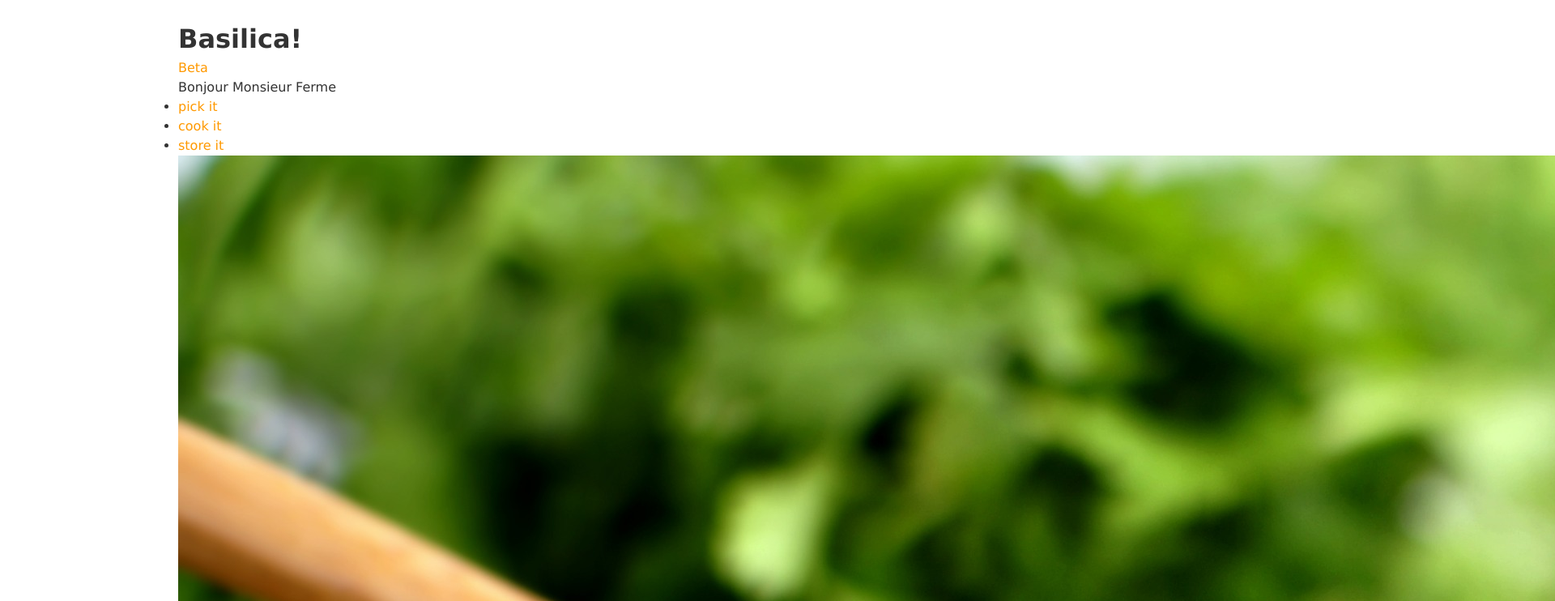
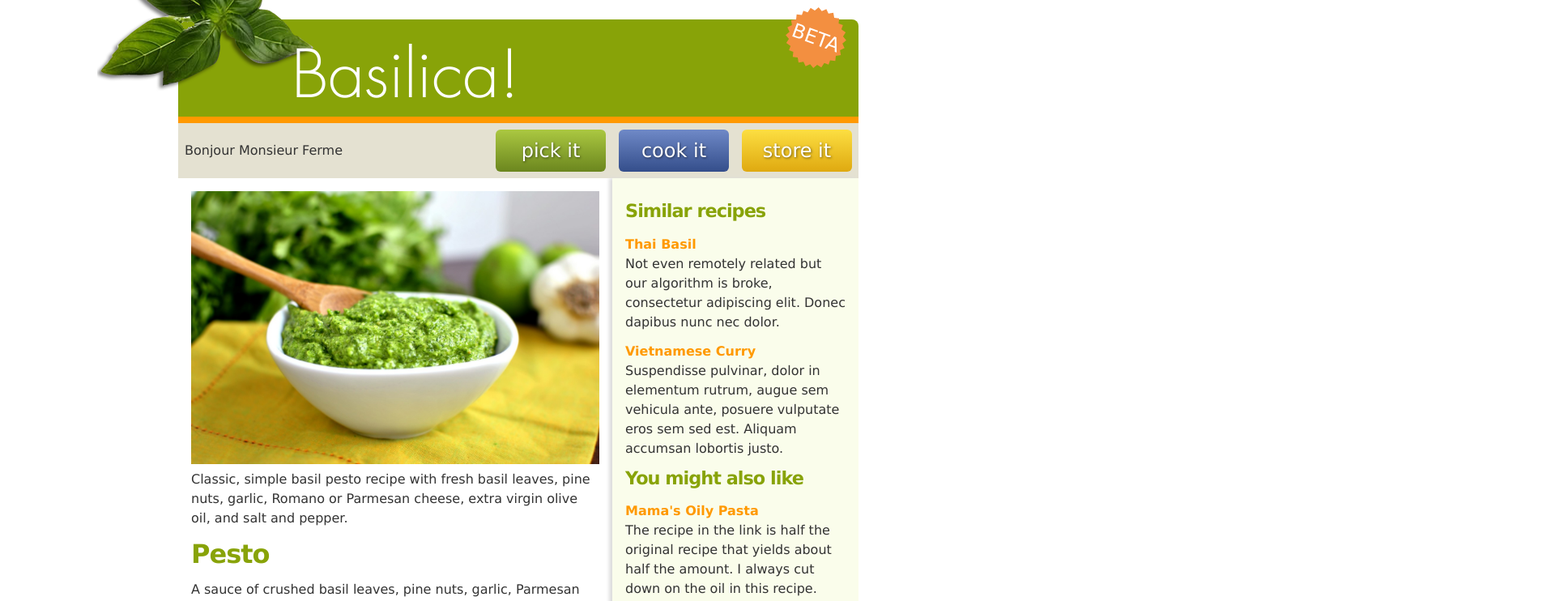
Before and after one commit to DannyBoyNYC/temp-2, a website: page app/index.html in a window 1280 px wide. Shown: the top 742 px of the page at 81% size, 1920 px wide, since content can reach past the window. Drawn offline with Linux system fonts and the light colour scheme.

Commit message:
layout complete

```diff
--- a/app/css/styles.css
+++ b/app/css/styles.css
@@ -1,11 +1,20 @@
+@font-face {
+  font-family: "futura_stdlight";
+  src: url("font/futurastd-light-webfont-webfont.woff2") format("woff2"),
+    url("font/futurastd-light-webfont-webfont.woff") format("woff");
+  font-weight: normal;
+  font-style: normal;
+}
+
 html {
   --basil-green: #88a308;
   --dark-gray: #333333;
-    --light-gray: #999999;
+  --light-gray: #e4e1d1;
   --orange: #f90;
   --red: #f00;
   --max-width: 840px;
-    --breakpoint: 640px;
+  --light-green: #fafdeb;
+  /* --breakpoint: 640px; */
 }
 
 * {
@@ -24,8 +33,10 @@ html {
   line-height: 1.5;
   color: var(--dark-gray);
   max-width: var(--max-width);
+  @media (width > 640px) {
     margin: 0 auto;
     margin-top: 24px;
+  }
 }
 
 h2,
@@ -50,8 +61,104 @@ html {
   color: var(--red);
 }
 
+img {
+  width: 100%;
+}
+
 li > h4 {
   margin-top: 12px;
+}
+
+header {
+  height: 120px;
+  background: var(--basil-green);
+  position: relative;
+  @media (width > 640px) {
+    border-radius: 8px 8px 0px 0px;
+  }
+  h1 {
+    background: url(img/basil.png) no-repeat;
+    font-family: futura_stdlight, sans-serif;
+    font-weight: normal;
+    color: #fff;
+    font-size: 5rem;
+    @media (width > 640px) {
+      padding-left: 240px;
+      padding-top: 90px;
+      transform: translate(-100px, -80px);
+      background-position: top left;
+    }
+  }
+  a.beta {
+    background: url("img/burst.svg") no-repeat;
+    color: #fff;
+    font-size: 1.5rem;
+    position: absolute;
+    top: -20px;
+    right: 10px;
+    width: 85px;
+    height: 85px;
+    text-transform: uppercase;
+    display: flex;
+    justify-content: center;
+    align-items: center;
+    transform: rotate(20deg);
+    transition: all 1s ease;
+    &:hover {
+      transform: rotate(0deg) scale(1.2);
+    }
+  }
+}
+
+nav {
+  background: var(--light-gray);
+  border-top: 0.5rem solid var(--orange);
+  padding: 0.5rem;
+  display: flex;
+  align-items: center;
+  justify-content: space-between;
+  ul {
+    display: flex;
+    gap: 1rem;
+    list-style: none;
+    a {
+      text-align: center;
+      font-size: 1.5rem;
+      padding: 8px;
+      color: #fff;
+      text-shadow: 1px 1px 3px rgba(0, 0, 0, 0.5);
+      border-radius: 6px;
+      min-width: 120px;
+      display: block;
+      &:hover {
+        color: white;
+      }
+    }
+  }
+}
+
+.nav-storeit a {
+  background-image: linear-gradient(to bottom, #fcde41 1%, #dfa910 100%);
+}
+
+.nav-storeit a:hover {
+  background-image: linear-gradient(to bottom, #dfa910 0%, #fcde41 100%);
+}
+
+.nav-pickit a {
+  background-image: linear-gradient(to bottom, #abc841 0%, #6b861e 100%);
+}
+
+.nav-pickit a:hover {
+  background-image: linear-gradient(to bottom, #6b861e 1%, #abc841 100%);
+}
+
+.nav-cookit a {
+  background-image: linear-gradient(to bottom, #6f89c7 0%, #344e8b 100%);
+}
+
+.nav-cookit a:hover {
+  background-image: linear-gradient(to bottom, #344e8b 1%, #6f89c7 100%);
 }
 
 aside li {
@@ -63,3 +170,29 @@ html {
   margin-left: 1rem;
   margin-bottom: 0.5rem;
 }
+
+article,
+aside {
+  padding: 1rem;
+}
+
+footer {
+  background-color: var(--basil-green);
+  padding: 1rem;
+  border-radius: 0 0 4px 4px;
+  margin-bottom: 2rem;
+}
+
+@media (width > 640px) {
+  .content {
+    display: flex;
+    /* gap: 1rem; */
+  }
+  article {
+    flex: 1 0 60%;
+  }
+  aside {
+    background-color: var(--light-green);
+    box-shadow: -4px 0px 4px #ddd;
+  }
+}
--- a/app/index.html
+++ b/app/index.html
@@ -24,10 +24,25 @@
 
     <main class="content">
       <article itemscope itemtype="http://schema.org/Recipe">
-        <img
-          src="img/pesto.jpg"
-          alt="a bold of pesto with a wooden spoon in it"
-        />
+        <figure>
+          <img
+            itemprop="image"
+            alt="a bowl of pesto with a wooden spoon in it"
+            src="img/pesto.jpg"
+            srcset="
+              img/pesto/pesto_iodywc_c_scale,w_380.jpg   600w,
+              img/pesto/pesto_iodywc_c_scale,w_780.jpg  1024w,
+              img/pesto/pesto_iodywc_c_scale,w_1380.jpg 2048w
+            "
+            width="100%"
+            height="auto"
+          />
+          <figcaption>
+            Classic, simple basil pesto recipe with fresh basil leaves, pine
+            nuts, garlic, Romano or Parmesan cheese, extra virgin olive oil, and
+            salt and pepper.
+          </figcaption>
+        </figure>
 
         <h2 itemprop="name">Pesto</h2>
 
```
Also changed, not shown: package.json (added, +14 -0 lines), 1 other file. Lines whose indentation alone changed are shown as unchanged.
